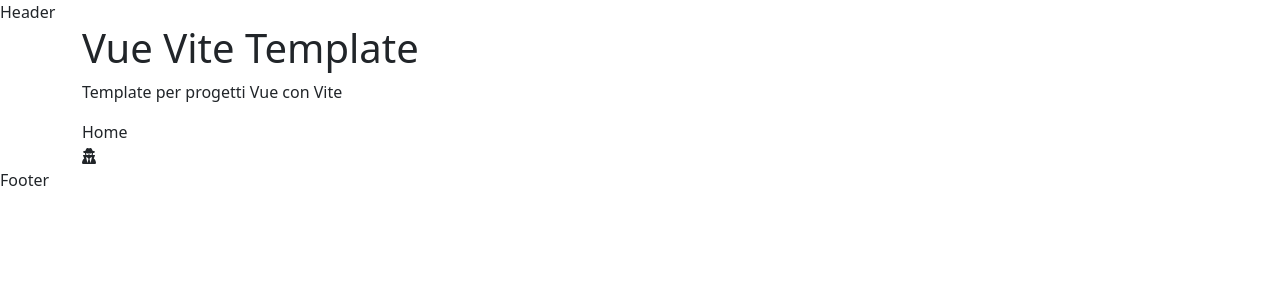
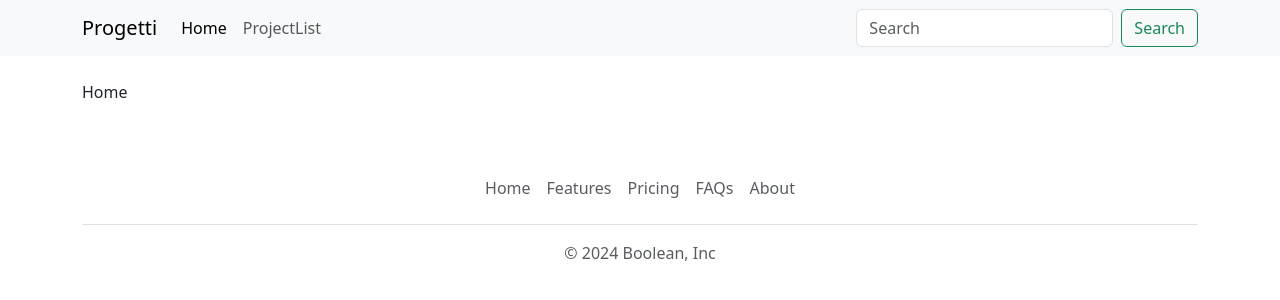
Before and after one commit to DanieleBernassola/vite-boolfolio, a Vue app: page / in a window 1280 px wide. Shown: the top 300 px of the page. Built offline with nearby package versions, Linux system fonts and the light colour scheme; no server answers.

Commit message:
[UPD] Created project list and modified pages

```diff
--- a/src/App.vue
+++ b/src/App.vue
@@ -7,29 +7,6 @@ import { RouterView } from 'vue-router';
 
 export default {
   name: 'Projects',
-  data() {
-    return {
-      projects: [],
-    }
-  },
-  methods: {
-    getProjects() {
-      const result = axios.get('http://127.0.0.1:8000/api/projects').then((response) => {
-        console.log(response);
-        if (response.data.success && response.data.results.length) {
-          console.log('gestione risultati');
-          console.log(response.data.results);
-
-          this.projects = response.data.results;
-        } else {
-          console.log('qualcosa è andato storto');
-        }
-      }).catch(error => console.log(error));
-    },
-  },
-  created() {
-    this.getProjects();
-  },
   components: {
     HeaderComponent,
     FooterComponent,
@@ -39,12 +16,11 @@ export default {
 </script>
 <template>
   <HeaderComponent></HeaderComponent>
-  <div class="container">
-    <h1>Vue Vite Template</h1>
-    <p>Template per progetti Vue con Vite</p>
-    <routerView></routerView>
-    <font-awesome-icon :icon="['fas', 'user-secret']" />
-  </div>
+  <main>
+    <div class="container py-4">
+      <routerView></routerView>
+    </div>
+  </main>
   <FooterComponent></FooterComponent>
 </template>
 <style></style>
--- a/src/components/AppFooter.vue
+++ b/src/components/AppFooter.vue
@@ -8,6 +8,17 @@ export default {
 };
 </script>
 <template>
-  <footer>Footer</footer>
+  <div class="container">
+    <footer class="py-3 my-4">
+      <ul class="nav justify-content-center border-bottom pb-3 mb-3">
+        <li class="nav-item"><a href="#" class="nav-link px-2 text-body-secondary">Home</a></li>
+        <li class="nav-item"><a href="#" class="nav-link px-2 text-body-secondary">Features</a></li>
+        <li class="nav-item"><a href="#" class="nav-link px-2 text-body-secondary">Pricing</a></li>
+        <li class="nav-item"><a href="#" class="nav-link px-2 text-body-secondary">FAQs</a></li>
+        <li class="nav-item"><a href="#" class="nav-link px-2 text-body-secondary">About</a></li>
+      </ul>
+      <p class="text-center text-body-secondary">© 2024 Boolean, Inc</p>
+    </footer>
+  </div>
 </template>
 <style></style>
--- a/src/components/AppHeader.vue
+++ b/src/components/AppHeader.vue
@@ -8,6 +8,28 @@ export default {
 };
 </script>
 <template>
-  <header>Header</header>
+  <nav class="navbar navbar-expand-lg bg-body-tertiary">
+    <div class="container">
+      <a class="navbar-brand" href="#">Progetti</a>
+      <button class="navbar-toggler" type="button" data-bs-toggle="collapse" data-bs-target="#navbarSupportedContent"
+        aria-controls="navbarSupportedContent" aria-expanded="false" aria-label="Toggle navigation">
+        <span class="navbar-toggler-icon"></span>
+      </button>
+      <div class="collapse navbar-collapse" id="navbarSupportedContent">
+        <ul class="navbar-nav me-auto mb-2 mb-lg-0">
+          <li class="nav-item">
+            <router-link :to="{ name: 'home' }" class="nav-link active" aria-current="page">Home</router-link>
+          </li>
+          <li class="nav-item">
+            <router-link :to="{ name: 'projects' }" class="nav-link">ProjectList</router-link>
+          </li>
+        </ul>
+        <form class="d-flex" role="search">
+          <input class="form-control me-2" type="search" placeholder="Search" aria-label="Search">
+          <button class="btn btn-outline-success" type="submit">Search</button>
+        </form>
+      </div>
+    </div>
+  </nav>
 </template>
 <style></style>
--- a/src/pages/AppHome.vue
+++ b/src/pages/AppHome.vue
@@ -8,6 +8,6 @@ export default {
 };
 </script>
 <template>
-  <main>Home</main>
+  Home
 </template>
 <style></style>
--- a/src/pages/ProjectList.vue
+++ b/src/pages/ProjectList.vue
@@ -1,13 +1,52 @@
 <script>
+import axios from 'axios';
+
 export default {
   name: 'ProjectList',
   data() {
     return {
+      api: {
+        baseUrl: 'http://127.0.0.1:8000/api/',
+        endPoints: {
+          'projectList': 'projects',
+        }
+      },
+      response: {},
     }
+  },
+  methods: {
+    getProjects() {
+
+      const url = this.api.baseUrl + this.api.endPoints.projectList;
+
+      console.log(url);
+
+      axios.get(url).then((response) => {
+        if (response.data.success && response.data.results.length) {
+          console.log('gestione risultati');
+          // console.log(response.data.results);
+
+          this.response = response.data
+
+          // this.projects = response.data.results;
+        } else {
+          console.log('qualcosa è andato storto');
+        }
+      }).catch(error => console.log(error));
+    },
+  },
+  created() {
+    this.getProjects();
   },
 };
 </script>
 <template>
-  <main>ProjectList</main>
+  <h1>Projects</h1>
+
+  <div class="row">
+    <div class="col-12 col-md-6 col-lg-4" v-for="project in response.results">
+      card project
+    </div>
+  </div>
 </template>
 <style></style>
--- a/src/router.js
+++ b/src/router.js
@@ -8,7 +8,7 @@ const router = createRouter({
   routes: [
     {
       path: "/",
-      name: "Homepage",
+      name: "home",
       component: AppHome,
     },
     {
```
